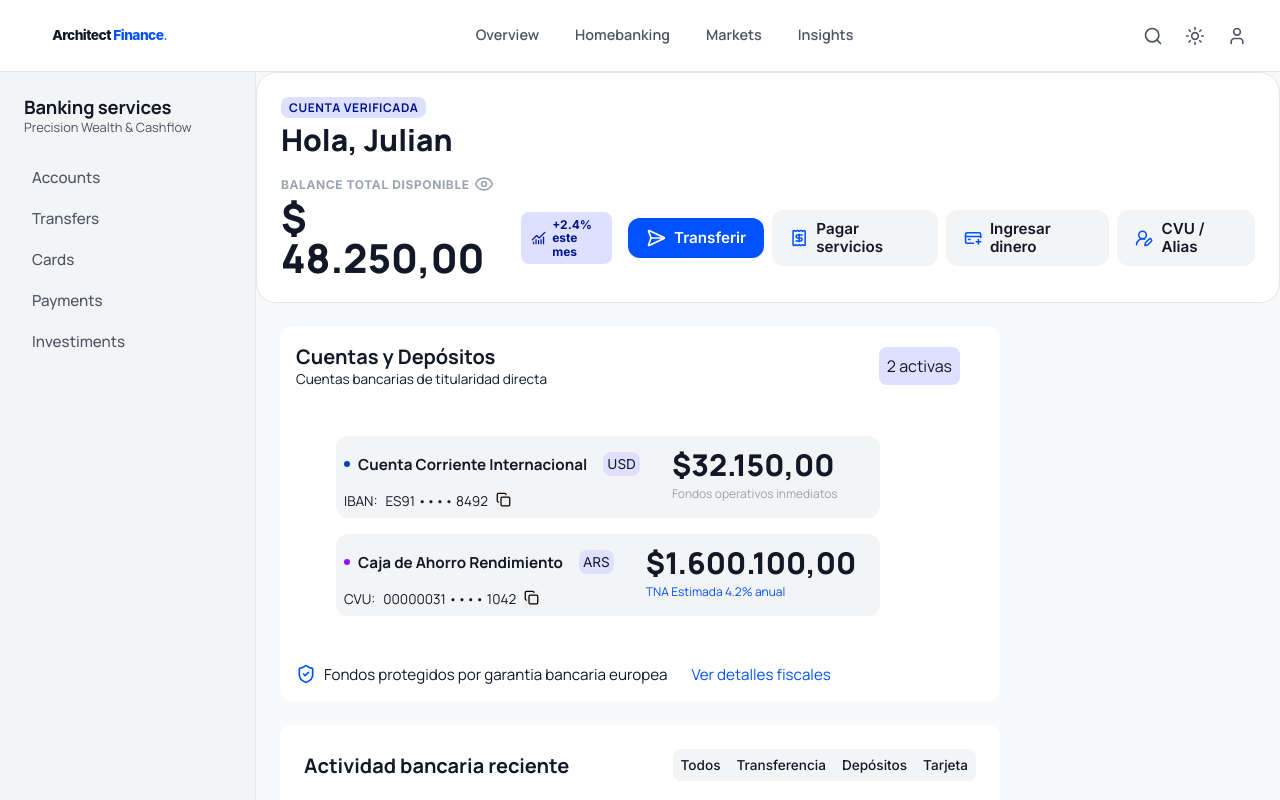
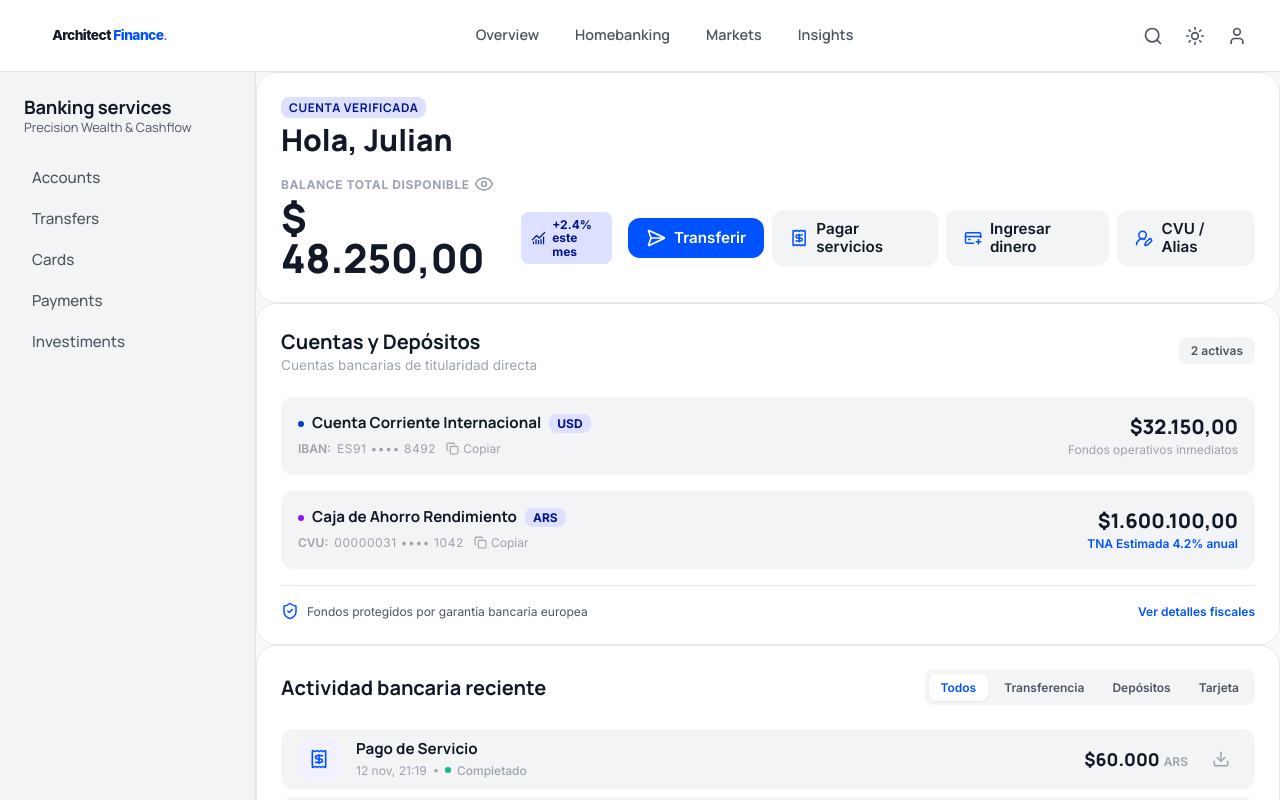
Before and after one commit to nahulamorte/Architect-Finance, a React (Vite) app: page / in a window 1280 px wide. Shown: the top 800 px of the page. Built offline with nearby package versions, Linux system fonts and the light colour scheme.

Commit message:
refactor: adjust the styles of the components to dashboard changes and future components

```diff
--- a/src/components/AccountCard/AccountCard.css
+++ b/src/components/AccountCard/AccountCard.css
@@ -2,34 +2,41 @@
     background-color: var(--bg-sidebar);
     display: flex;
     flex-direction: row;
-    align-items: flex-start;
-    justify-content: flex-start;
-    gap: var(--spacing-lg);
-    padding: var(--spacing-sm);
+    align-items: center;
+    justify-content: space-between;
+    padding: var(--spacing-md);
     border-radius: var(--radius-md);
-    margin: var(--spacing-sm);
+    border: 1px solid transparent;
+    transition: background-color 0.15s ease, border-color 0.15s ease;
+    box-sizing: border-box;
     width: 100%;
 }
 
-.card-info{
+.account-card:hover {
+    background-color: var(--bg-item-hover);
+    border-color: var(--border-color);
+}
+
+/* ==========================================================================
+   Lado Izquierdo (Identidad y datos de la cuenta)
+   ========================================================================== */
+.card-info {
     display: flex;
     flex-direction: column;
     align-items: flex-start;
-    justify-content: space-around;
-    gap: var(--spacing-sm);
+    gap: 6px;
 }
 
 .account-card-header {
     display: flex;
     flex-direction: row;
     align-items: center;
-    justify-content: center;
     gap: var(--spacing-sm);
 }
 
 .status-dot {
-    width: 10px;
-    height: 10px;
+    width: 8px;
+    height: 8px;
     border-radius: 50%;
     display: inline-block;
     flex-shrink: 0;
@@ -48,55 +55,91 @@
     font-size: var(--font-size-body);
     font-weight: var(--font-weight-bold);
     color: var(--text-primary);
+    margin: 0;
+    line-height: 1.2;
 }
 
 .currency-type {
     background-color: var(--color-greeting);
-    padding: var(--spacing-xs);
-    margin: var(--spacing-sm);
+    padding: 2px 8px;
     border-radius: var(--radius-sm);
-    font-size: var(--font-size-sm);
+    font-size: var(--font-size-xs);
+    font-weight: var(--font-weight-bold);
     font-family: var(--font-family-ui);
-    color: var(--text-primary);
+    color: var(--brand-secondary);
 }
 
-
-
-.account-card-identifier{
+.account-card-identifier {
     display: flex;
     flex-direction: row;
-    align-items: flex-start;
-    gap: var(--spacing-sm);
+    align-items: center;
+    gap: 6px;
+    font-family: var(--font-family-ui);
+    font-size: var(--font-size-xs);
+    color: var(--text-muted);
 }
 
-.identifier-label,
-.identifier,
-.account-card-identifier p{
-    font-family: var(--font-family-base);
-    font-size: var(--font-size-sm);
+.identifier-label {
+    font-weight: var(--font-weight-semibold);
 }
 
-.card-balance p{
-    font-size: var(--font-size-xs);
+.identifier {
+    letter-spacing: 0.05em;
 }
 
 .btn-copy-icon {
+    background: none;
     border: none;
     outline: none;
+    display: inline-flex;
+    align-items: center;
+    gap: 4px;
+    color: var(--text-muted);
+    cursor: pointer;
+    padding: 2px 4px;
+    border-radius: var(--radius-sm);
+    font-size: var(--font-size-xs);
+    font-family: var(--font-family-ui);
+    transition: color 0.15s ease;
 }
 
-.btn-copy-icon:hover{
-    cursor: pointer;
-    color: var(--brand-primary-hover);
+.btn-copy-icon:hover {
+    color: var(--brand-primary);
 }
 
-.card-balance h1{
+/* ==========================================================================
+   Lado Derecho (Monto y notas)
+   ========================================================================== */
+.card-balance {
+    display: flex;
+    flex-direction: column;
+    align-items: flex-end;
+    text-align: right;
+    gap: 4px;
+}
+
+.card-balance h1 {
     color: var(--text-primary);
-    font-size: var(--font-size-h1);
+    font-size: var(--font-size-h2);
     font-weight: var(--font-weight-extrabold);
     font-family: var(--font-family-base);
+    margin: 0;
+    line-height: 1.1;
+    white-space: nowrap;
 }
 
-.note-brand { color: var(--brand-primary); }
+.balance-note {
+    font-family: var(--font-family-ui);
+    font-size: var(--font-size-xs);
+    margin: 0;
+    white-space: nowrap;
+}
 
-.note-muted { color: var(--text-muted); }
+.note-brand {
+    color: var(--brand-primary);
+    font-weight: var(--font-weight-semibold);
+}
+
+.note-muted {
+    color: var(--text-muted);
+}
--- a/src/components/AccountCard/AccountCard.tsx
+++ b/src/components/AccountCard/AccountCard.tsx
@@ -32,8 +32,9 @@ export default function AccountCard({
                 <div className="account-card-identifier">
                     <span className="identifier-label">{identifierLabel}: </span>
                     <span className="identifier">{identifier}</span>
-                    <button className="btn-copy-icon">
-                        <Copy size={15} />
+                    <button className="btn-copy-icon" aria-label="Copiar identificador">
+                        <Copy size={13} />
+                        <span>Copiar</span>
                     </button>
                 </div>
             </div>
--- a/src/components/AccountSection/AccountSection.css
+++ b/src/components/AccountSection/AccountSection.css
@@ -1,87 +1,105 @@
 .account-section {
+    box-sizing: border-box;
     display: flex;
     flex-direction: column;
-    align-items: flex-start;
-    padding: var(--spacing-md);
-    margin: var(--spacing-lg);
+    padding: var(--spacing-lg);
     background-color: var(--bg-card);
-    max-width: 90vh;
-    border-radius: var(--radius-md);
+    width: 100%;
+    border-radius: var(--radius-lg);
+    border: 1px solid var(--border-color);
 }
 
-.header-account-section{
+.header-account-section {
     display: flex;
     flex-direction: row;
     align-items: center;
     justify-content: space-between;
-    gap: var(--spacing-lg);
+    gap: var(--spacing-md);
     width: 100%;
+    margin-bottom: var(--spacing-sm);
 }
 
-.header-titles{
+.header-titles {
     display: flex;
     flex-direction: column;
-}
-
-.header-title,
-.header-subtitle{
-    color: var(--text-primary);
-    font-family: var(--font-family-base);
-
+    gap: 2px;
 }
 
 .header-title {
+    color: var(--text-primary);
+    font-family: var(--font-family-base);
     font-size: var(--font-size-h2);
     font-weight: var(--font-weight-bold);
+    margin: 0;
 }
 
-.header-subtitle{
+.header-subtitle {
+    color: var(--text-muted);
+    font-family: var(--font-family-ui);
     font-size: var(--font-size-sm);
     font-weight: var(--font-weight-regular);
+    margin: 0;
 }
 
 .account-counter {
     border-radius: var(--radius-sm);
-    background-color: var(--color-greeting);
-    padding: var(--spacing-sm);
-    margin-right: var(--spacing-lg);
+    background-color: var(--bg-sidebar);
+    color: var(--text-secondary);
+    font-family: var(--font-family-ui);
+    font-size: var(--font-size-xs);
+    font-weight: var(--font-weight-semibold);
+    padding: 6px 12px;
 }
 
 .account-cards-container {
-    padding: var(--spacing-md);
-    margin: var(--spacing-lg);
     display: flex;
     flex-direction: column;
-    align-items: center;
-    justify-content: flex-start;
+    gap: var(--spacing-md);
+    width: 100%;
+    margin: var(--spacing-md) 0;
+    padding: 0;
 }
 
 .footer-account-section {
     display: flex;
     flex-direction: row;
     align-items: center;
-    gap: var(--spacing-lg);
-    font-family: var(--font-family-base);
+    justify-content: space-between;
+    width: 100%;
+    padding-top: var(--spacing-md);
+    border-top: 1px solid var(--border-color);
+    font-family: var(--font-family-ui);
 }
 
 .legal {
     display: flex;
     flex-direction: row;
+    align-items: center;
     gap: var(--spacing-sm);
-    font-size: var(--font-size-body);
+    color: var(--text-secondary);
+    font-size: var(--font-size-xs);
+}
+
+.shield-icon {
+    color: var(--brand-primary);
+}
+
+.footer-text {
+    margin: 0;
+    color: var(--text-secondary);
+    font-size: var(--font-size-xs);
 }
 
 .anchor-legal-footer {
     color: var(--brand-primary);
-    font-size: var(--font-size-body);
-    font-weight: var(--font-weight-regular);
-}
-
-ShieldCheck {
-    color: var(--brand-primary);
+    font-size: var(--font-size-xs);
+    font-weight: var(--font-weight-semibold);
+    text-decoration: none;
+    cursor: pointer;
+    transition: color 0.15s ease;
 }
 
 .anchor-legal-footer:hover {
     color: var(--brand-primary-hover);
-    cursor: pointer;
+    text-decoration: underline;
 }
--- a/src/components/AccountSection/AccountSection.tsx
+++ b/src/components/AccountSection/AccountSection.tsx
@@ -36,7 +36,7 @@ export default function AccountSection(){
             </div>
             <div className="footer-account-section">
                 <div className="legal">
-                    <ShieldCheck size={20} color="#0052FFFF"/>
+                    <ShieldCheck size={18} className="shield-icon" />
                     <p className="footer-text">Fondos protegidos por garantia bancaria europea</p>
                 </div>
                 <a className="anchor-legal-footer">Ver detalles fiscales</a>
--- a/src/components/ActivityCard/ActivityCard.css
+++ b/src/components/ActivityCard/ActivityCard.css
@@ -3,21 +3,78 @@
     display: flex;
     flex-direction: row;
     align-items: center;
-    justify-content: space-around;
-    padding: var(--spacing-xs) var(--spacing-md);
-    border-radius: var(--radius-sm);
+    justify-content: space-between;
+    padding: var(--spacing-sm) var(--spacing-md);
+    border-radius: var(--radius-md);
+    border: 1px solid transparent;
+    transition: background-color 0.15s ease, border-color 0.15s ease;
+    box-sizing: border-box;
+    width: 100%;
 }
 
-.icon-container{
+.activity-card:hover {
+    background-color: var(--bg-item-hover);
+    border-color: var(--border-color);
+}
+
+/* ==========================================================================
+   Lado Izquierdo (Icono + Textos)
+   ========================================================================== */
+.activity-card-left {
+    display: flex;
+    flex-direction: row;
+    align-items: center;
+    gap: var(--spacing-md);
+}
+
+.icon-container {
     background-color: var(--color-performance-light);
+    color: var(--brand-primary);
+    display: flex;
     align-items: center;
     justify-content: center;
-    border-radius: var(--radius-sm);
+    border-radius: var(--radius-md);
+    height: 42px;
+    width: 42px;
+    flex-shrink: 0;
 }
 
-.activity-info{
+.activity-icon {
+    color: var(--brand-primary);
+}
+
+.activity-info {
     display: flex;
     flex-direction: column;
+    gap: 4px;
+}
+
+.activity-title {
+    font-family: var(--font-family-base);
+    font-size: var(--font-size-body);
+    font-weight: var(--font-weight-bold);
+    color: var(--text-primary);
+    margin: 0;
+    line-height: 1.2;
+}
+
+.activity-description {
+    display: flex;
+    flex-direction: row;
+    align-items: center;
+    gap: 6px;
+    font-family: var(--font-family-ui);
+    font-size: var(--font-size-xs);
+    color: var(--text-muted);
+}
+
+.activity-date {
+    color: var(--text-muted);
+}
+
+.activity-separator {
+    color: var(--text-muted);
+    font-size: 0.7rem;
 }
 
 .status-dot {
@@ -36,43 +93,59 @@
     background-color: var(--color-danger);
 }
 
-.activity-description {
+.status {
+    text-transform: capitalize;
+    font-weight: var(--font-weight-medium);
+}
+
+/* ==========================================================================
+   Lado Derecho (Monto + Descarga)
+   ========================================================================== */
+.activity-card-right {
     display: flex;
     flex-direction: row;
     align-items: center;
-    justify-content: flex-start;
-    gap: var(--spacing-sm);
+    gap: var(--spacing-md);
 }
 
-.activity-title {
-    font-family: var(--font-family-base );
-    font-size: var(--font-size-body);
-    font-weight: var(--font-weight-bold);
-}
-
-.activity-date,
-.status{
-    font-family: var(--font-family-base);
-    font-size: var(--font-size-sm);
-    font-weight: var(--font-weight-medium);
-}
-
-.activity-value {
+.activity-value-block {
     display: flex;
-    align-items: center;
-
+    flex-direction: row;
+    align-items: baseline;
+    gap: 4px;
+    text-align: right;
 }
 
 .value {
     font-family: var(--font-family-base);
     font-size: var(--font-size-h3);
     font-weight: var(--font-weight-extrabold);
+    color: var(--text-primary);
+    margin: 0;
 }
 
 .currency {
-    margin: var(--spacing-sm);
-     border-radius: var(--radius-sm);
     font-size: var(--font-size-xs);
     font-family: var(--font-family-ui);
-    color: var(--text-primary);
+    font-weight: var(--font-weight-semibold);
+    color: var(--text-muted);
 }
+
+.btn-download {
+    background: none;
+    border: none;
+    outline: none;
+    cursor: pointer;
+    color: var(--text-muted);
+    padding: 8px;
+    border-radius: var(--radius-sm);
+    display: flex;
+    align-items: center;
+    justify-content: center;
+    transition: color 0.15s ease, background-color 0.15s ease;
+}
+
+.btn-download:hover {
+    color: var(--brand-primary);
+    background-color: var(--bg-card);
+}
--- a/src/components/ActivityCard/ActivityCard.tsx
+++ b/src/components/ActivityCard/ActivityCard.tsx
@@ -1,6 +1,6 @@
-import './ActivityCard.css'
-import type {LucideIcon} from "lucide-react";
-import {Download} from 'lucide-react';
+import './ActivityCard.css';
+import type { LucideIcon } from 'lucide-react';
+import { Download } from 'lucide-react';
 
 interface ActivityCardProps {
     iconActivity: LucideIcon;
@@ -20,31 +20,36 @@ export default function ActivityCard({
     date,
     status = 'completado',
     value,
-                                         currency
+    currency,
 }: ActivityCardProps) {
     return (
-
         <div className="activity-card">
+            {/* Lado Izquierdo: Icono + Información */}
+            <div className="activity-card-left">
                 <div className="icon-container">
-                <Icon size={20} />
+                    <Icon size={20} className="activity-icon" />
                 </div>
-            <div className="account-card-header">
                 <div className="activity-info">
-                    <div className="activity-title">
-                        <p>{label}</p>
-                    </div>
+                    <p className="activity-title">{label}</p>
                     <div className="activity-description">
                         <span className="activity-date">{date}, {hour}</span>
+                        <span className="activity-separator">•</span>
                         <span className={`status-dot ${status === 'completado' ? 'dot-completed' : 'dot-rejected'}`}></span>
                         <span className="status">{status}</span>
                     </div>
                 </div>
             </div>
-            <div className="activity-value">
-                <p className="value">${value}</p>
+
+            {/* Lado Derecho: Monto/Moneda + Botón de Descarga */}
+            <div className="activity-card-right">
+                <div className="activity-value-block">
+                    <span className="value">${value}</span>
                     <span className="currency">{currency}</span>
                 </div>
-            <Download size={20}/>
+                <button className="btn-download" aria-label="Descargar comprobante">
+                    <Download size={18} />
+                </button>
             </div>
-    )
+        </div>
+    );
 }
--- a/src/components/ActivitySection/ActivitySection.css
+++ b/src/components/ActivitySection/ActivitySection.css
@@ -1,77 +1,88 @@
 .activity-section {
+    box-sizing: border-box;
     display: flex;
     flex-direction: column;
-    padding: var(--spacing-md);
-    margin: var(--spacing-lg);
+    padding: var(--spacing-lg);
     background-color: var(--bg-card);
-    max-width: 90vh;
-    border-radius: var(--radius-md);
+    width: 100%;
+    border-radius: var(--radius-lg);
+    border: 1px solid var(--border-color);
 }
-
-
 
 .header-activity-section {
     display: flex;
     flex-direction: row;
     align-items: center;
     justify-content: space-between;
-    padding: var(--spacing-sm);
-    gap: var(--spacing-lg);
+    gap: var(--spacing-md);
+    margin-bottom: var(--spacing-sm);
 }
 
 .header-title {
     font-size: var(--font-size-h2);
     font-weight: var(--font-weight-bold);
     font-family: var(--font-family-base);
+    color: var(--text-primary);
+    margin: 0;
 }
 
 .activity-types-list {
-    text-decoration: none;
     list-style: none;
     display: flex;
     flex-direction: row;
-    gap: var(--spacing-md);
+    gap: 4px;
     background-color: var(--bg-sidebar);
-    padding: var(--spacing-sm);
+    padding: 4px;
     border-radius: var(--radius-sm);
+    margin: 0;
 }
 
 .activity-type {
-    font-size: var(--font-size-sm);
-    font-weight: var(--font-weight-medium);
+    font-size: var(--font-size-xs);
+    font-weight: var(--font-weight-semibold);
     font-family: var(--font-family-ui);
+    color: var(--text-secondary);
+    padding: 6px 12px;
+    border-radius: var(--radius-sm);
+    cursor: pointer;
+    transition: all 0.15s ease;
 }
 
 .activity-type:hover {
-    background-color: var(--bg-card);
-    color: var(--brand-primary-hover);
-    cursor: pointer;
+    color: var(--text-primary);
 }
 
+.activity-type.active {
+    background-color: var(--bg-card);
+    color: var(--brand-primary);
+    box-shadow: 0 1px 2px rgba(0, 0, 0, 0.05);
+}
 
-/*TODO:
-    Componente de actividad.
-    Una vez hecho, se estiliza la seccion
-*/
-.activitys{
+.activitys {
     display: flex;
     flex-direction: column;
-    gap: var(--spacing-md);
-    margin: var(--spacing-lg);
+    gap: var(--spacing-sm);
+    margin: var(--spacing-md) 0;
 }
 
-.footer-activity-section{
+.footer-activity-section {
     display: flex;
     align-items: center;
     justify-content: center;
+    padding-top: var(--spacing-xs);
 }
 
-.footer-activity-section {
-    font-size: var(--font-size-body);
-    color: var(--brand-primary-hover);
-
+.historial {
+    font-family: var(--font-family-ui);
+    font-size: var(--font-size-sm);
+    font-weight: var(--font-weight-semibold);
+    color: var(--brand-primary);
+    text-decoration: none;
+    cursor: pointer;
+    transition: color 0.15s ease;
 }
 
-.footer-activity-section:hover {
-    cursor: pointer;
+.historial:hover {
+    color: var(--brand-primary-hover);
+    text-decoration: underline;
 }
--- a/src/components/ActivitySection/ActivitySection.tsx
+++ b/src/components/ActivitySection/ActivitySection.tsx
@@ -10,7 +10,7 @@ export default function ActivitySection() {
                     <h2 className="header-title">Actividad bancaria reciente</h2>
                 </div>
                     <ul className="activity-types-list">
-                        <li className="activity-type">Todos</li>
+                        <li className="activity-type active">Todos</li>
                         <li className="activity-type">Transferencia</li>
                         <li className="activity-type">Depósitos</li>
                         <li className="activity-type">Tarjeta</li>
```
Lines whose indentation alone changed are shown as unchanged.
